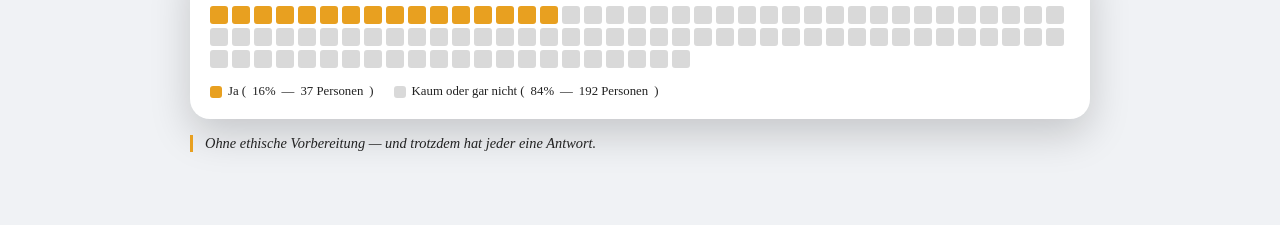
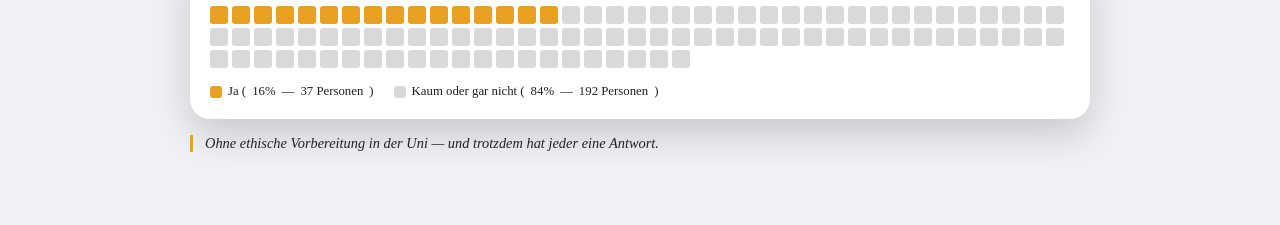
Before and after one commit to dominik-voss/EthikWebsite, a website built with Vite: page index.html in a window 1280 px wide. Shown: the part 5520-5745 px from the top of the page. Built offline with nearby package versions, Linux system fonts and the light colour scheme.

Commit message:
05 - Ethische Vorbereitung: Text präzisiert (in der Uni)

```diff
--- a/index.html
+++ b/index.html
@@ -270,7 +270,7 @@
       <span class="waffle-legend-item"><span class="waffle-dot gray"></span>Kaum oder gar nicht (<span id="m5-nein-pct">–</span> — <span id="m5-nein-count">–</span>)</span>
     </div>
   </div>
-  <p class="milestone-insight">Ohne ethische Vorbereitung — und trotzdem hat jeder eine Antwort.</p>
+  <p class="milestone-insight">Ohne ethische Vorbereitung in der Uni — und trotzdem hat jeder eine Antwort.</p>
 </div>
 
 </div>
```
